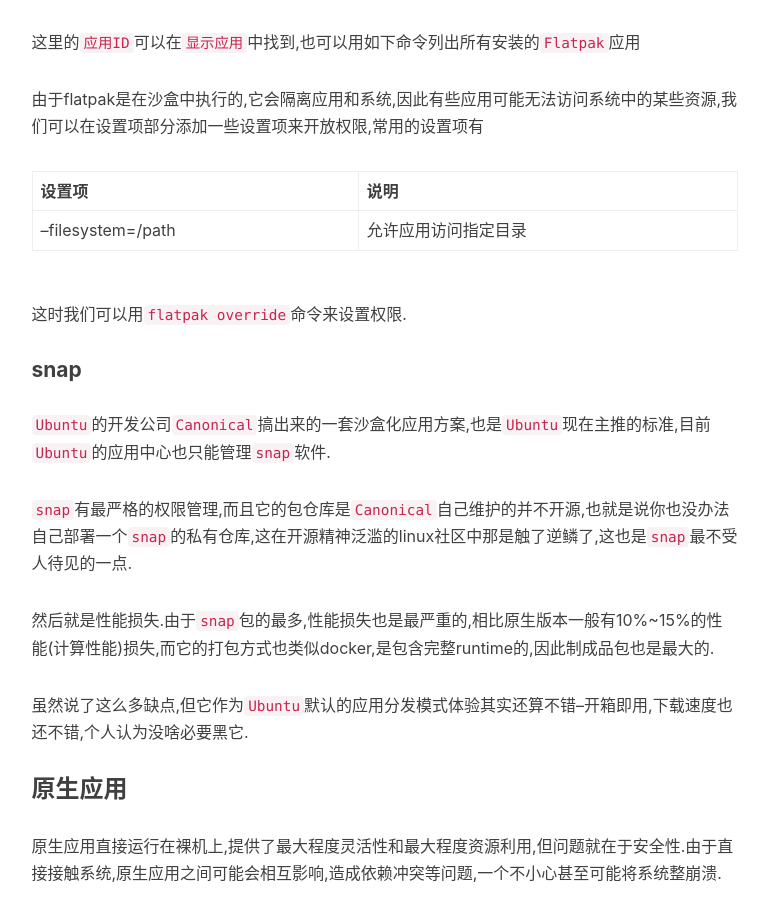
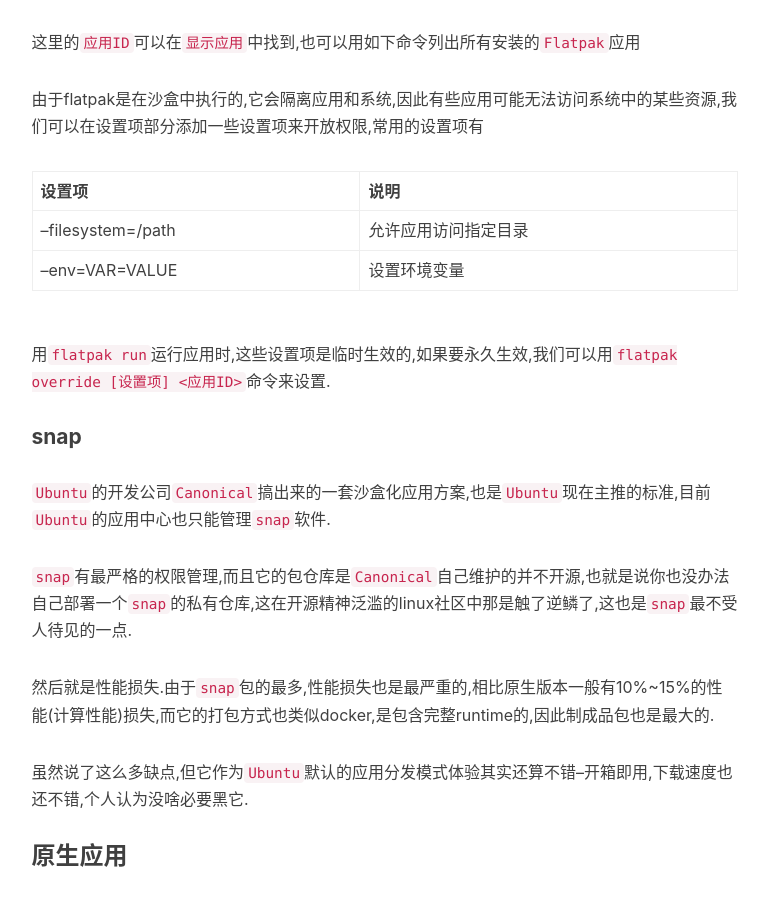
Before and after one commit to hsz1273327/hsz1273327.github.io, a Jekyll site: the page built from _posts/2024-12-04-属于macos用户的Ubuntu配置指南.md, in a window 1280 px wide and 900 px high, scrolled down 38137 px. Shown: the whole window, without its empty margins (136-905 px from the left). Built offline with Jekyll 4.4.1, drawn with Linux system fonts in a browser that asks for light colours; nearby versions of some CDN libraries; comment, search, counter and statistics services are not loaded; some of the changed text lies outside the part shown.

Commit message:
Update 2024-12-04-属于macos用户的Ubuntu配置指南.md

```diff
--- a/_posts/2024-12-04-属于macos用户的Ubuntu配置指南.md
+++ b/_posts/2024-12-04-属于macos用户的Ubuntu配置指南.md
@@ -1171,7 +1171,7 @@
 | [desktop-lyric](https://extensions.gnome.org/extension/4006/desktop-lyric/)                                   | 中       | 桌面歌词                                                                            | ---                                                                                                                                  |
 | [applications-menu](https://extensions.gnome.org/extension/6/applications-menu/)                              | 低       | 顶部提供应用的归类入口                                                              | ---                                                                                                                                  |
 | [GNOME Fuzzy App Search](https://extensions.gnome.org/extension/3956/gnome-fuzzy-app-search/)                 | 中       | 模糊搜索工具                                                                        | ---                                                                                                                                  |
-| [Arrange Windows](https://extensions.gnome.org/extension/1604/arrange-windows/)                               | 低       | 用于自动排序窗口,并提供特定应用启动窗口自定义规则功能,多屏推荐                      | ---                                                                                                                                  |
+| [Arrange Windows](https://extensions.gnome.org/extension/1604/arrange-windows/)                               | 中       | 用于整理排序窗口,喜欢基于单workspace使用逻辑的用户推荐                              | ---                                                                                                                                  |
 | [Auto Move Windows](https://extensions.gnome.org/extension/16/auto-move-windows/)                             | 低       | 用于自动将特定应用的窗口移动到指定的workspace,喜欢基于workspace的使用逻辑的用户推荐 | ---                                                                                                                                  |
 | [Hide Top Bar](https://extensions.gnome.org/extension/545/hide-top-bar/)                                      | 低       | 自动隐藏顶部工具栏,笔记本等小屏用户推荐                                             | ---                                                                                                                                  |
 
@@ -1399,10 +1399,9 @@
 | 设置项             | 说明                 |
 | ------------------ | -------------------- |
 | --filesystem=/path | 允许应用访问指定目录 |
-
-
-
-这时我们可以用`flatpak override`命令来设置权限.
+| --env=VAR=VALUE | 设置环境变量         |
+
+用`flatpak run`运行应用时,这些设置项是临时生效的,如果要永久生效,我们可以用`flatpak override [设置项] <应用ID>`命令来设置.
 
 #### snap
 
```
